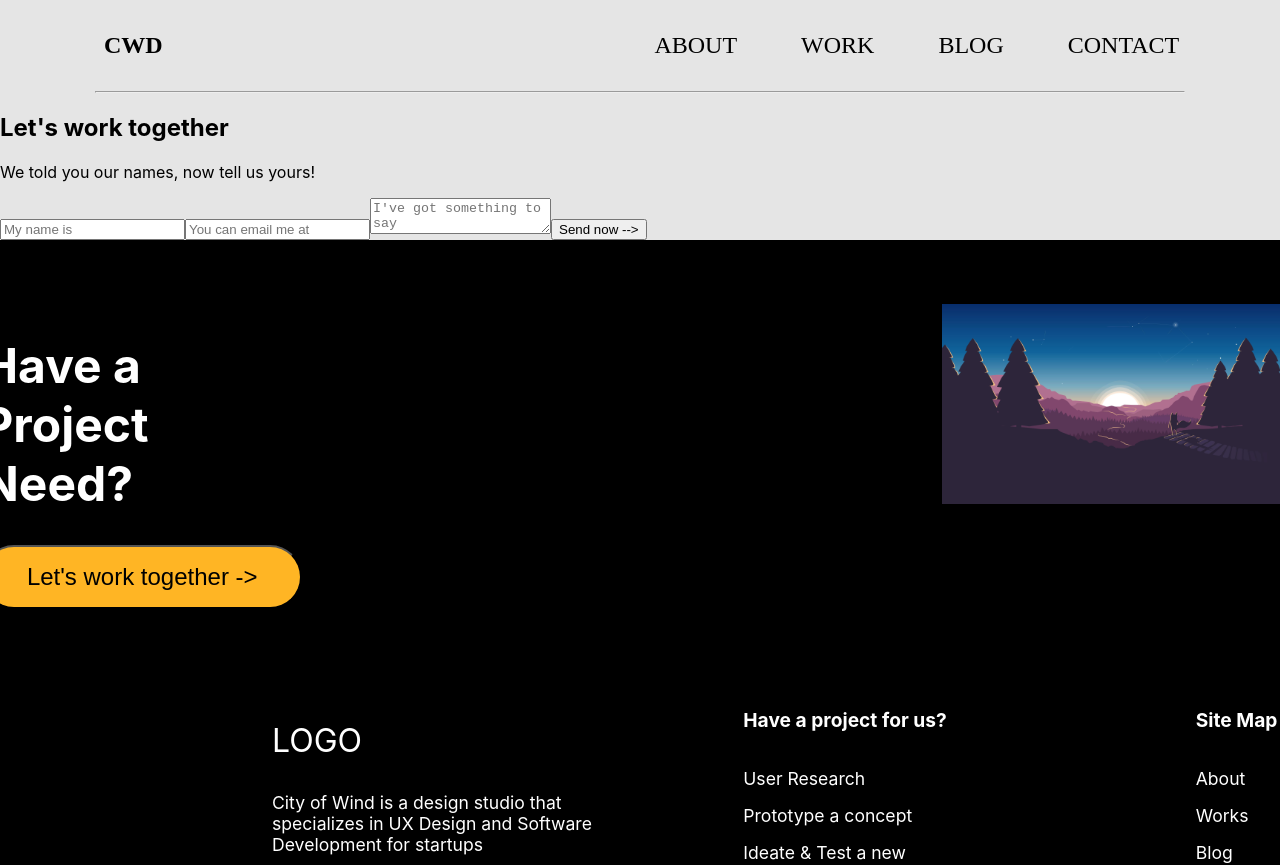
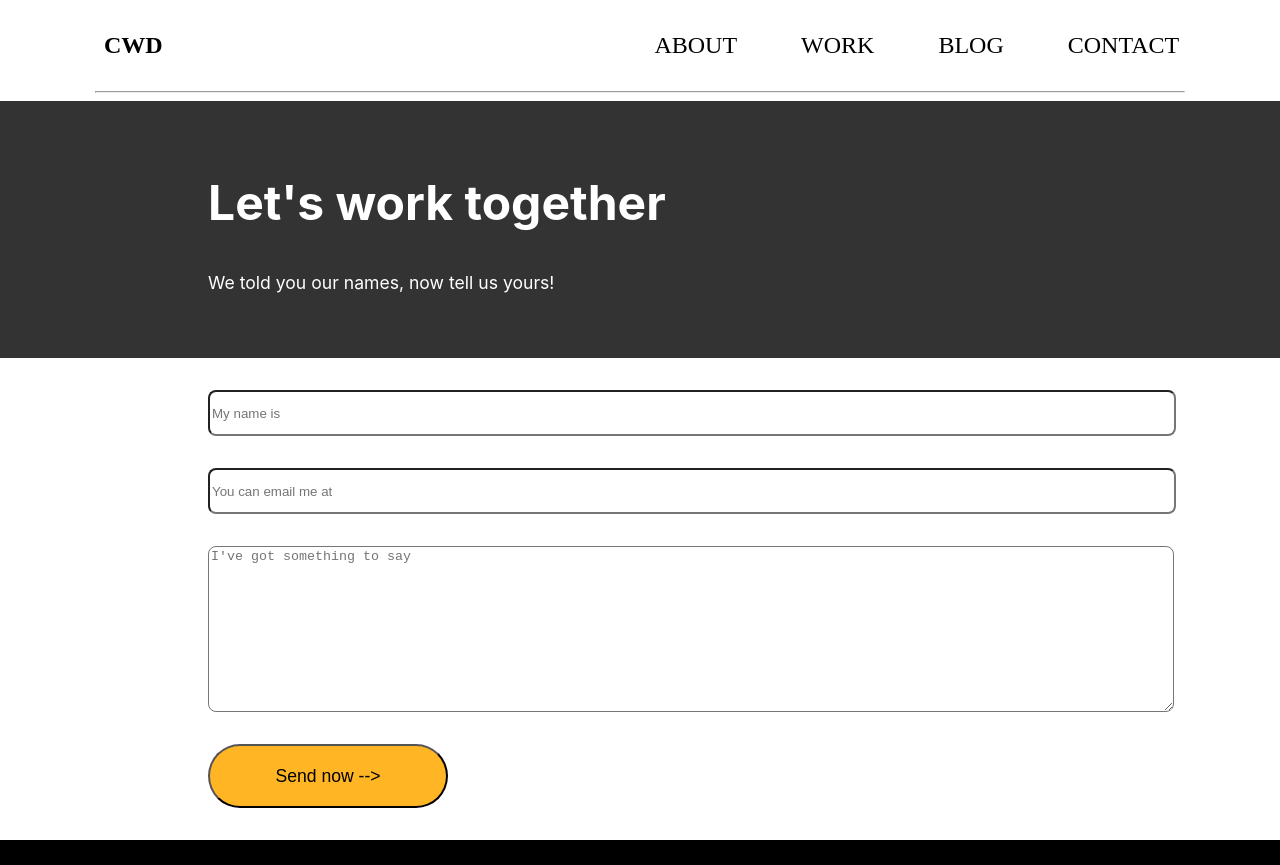
Before and after one commit to ltramos7/cwd-website-fe, a React (Create React App) app: page /contact in a window 1280 px wide. Shown: the top 865 px of the page. Built offline with nearby package versions, Linux system fonts and the light colour scheme.

Commit message:
contact form styling

```diff
--- a/src/components/contact/index.jsx
+++ b/src/components/contact/index.jsx
@@ -15,17 +15,17 @@ class Contact extends React.Component{
     render(){
         return(
             <section classname='contact'>
-                <div className='contact-container'>
+                <div className='contact__heading'>
                     <h1>Let's work together</h1>
                     <p>We told you our names, now tell us yours!</p>
                 </div>
 
                 <div>
-                    <form>
-                        <input type='text' placeholder='My name is' />
-                        <input type='text' placeholder='You can email me at' />
-                        <textarea type='text' placeholder="I've got something to say" />
-                        <button>Send now --></button>
+                    <form className='contact__form'>
+                        <input className='contact__form-text' type='text' placeholder='My name is' />
+                        <input className='contact__form-text' type='text' placeholder='You can email me at' />
+                        <textarea className='contact__form-text-area' type='text' placeholder="I've got something to say" />
+                        <button className='contact__form-btn'>Send now --></button>
                     </form>
                 </div>
             </section>
--- a/src/scss/_contact.scss
+++ b/src/scss/_contact.scss
@@ -0,0 +1,43 @@
+.contact {
+
+    &__heading {
+        background-color: $second-color;
+        color: $white-color;
+        padding: 2rem 0 3rem 13rem;
+
+        & > h1 {
+            font-size: 3rem;
+        }
+
+        & > p {
+            font-size: 1.1rem;
+        }
+    }
+
+    &__form {
+        padding: 2rem 0 2rem 13rem;
+        display: grid;
+
+        &-text {
+            margin-bottom: 2rem;
+            width: 60rem;
+            height: 2.5rem;
+            border-radius: 0.5rem;
+        }
+
+        &-text-area {
+            margin-bottom: 2rem;
+            width: 60rem;
+            height: 10rem;
+            border-radius: 0.5rem;
+        }
+
+        &-btn {
+            width: 15rem;
+            height: 4rem;
+            border-radius: 2rem;
+            background-color: $footer-button;
+            font-size: 1.1rem;
+        }
+    }
+}
--- a/src/scss/main.scss
+++ b/src/scss/main.scss
@@ -17,5 +17,5 @@
 
 
 body{
-    background-color: $first-color;
+    background-color: $white-color;
 }
```
